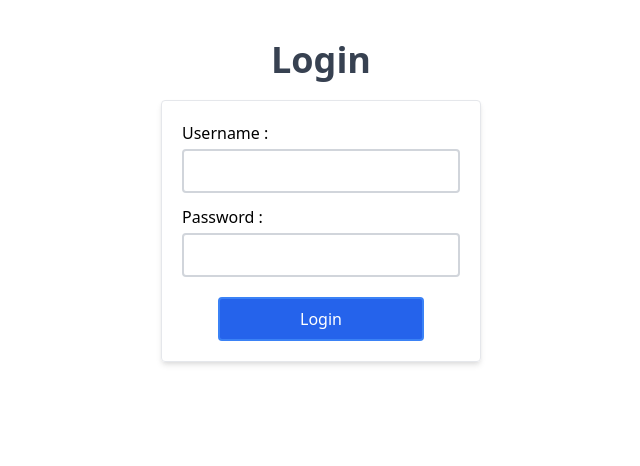
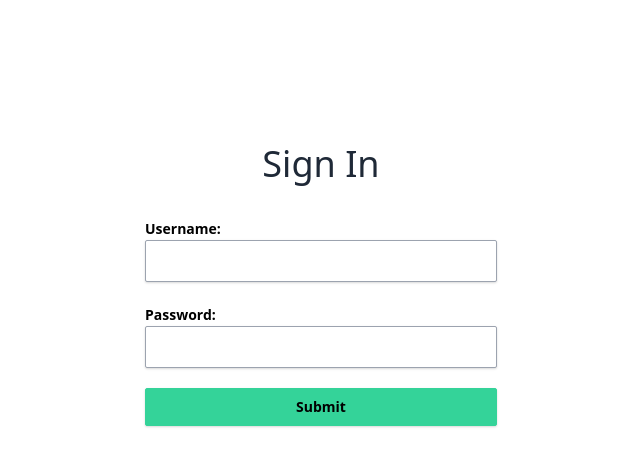
Before and after one commit to Ebenezeroffei/tuts, a React (Create React App) app: page / in a window 1280 px wide. Before the commit this address led to /login/. Shown: the top 466 px of the page, without its empty margins (319-959 px from the left). Built offline with nearby package versions, Linux system fonts and the light colour scheme.

Commit message:
Started working on DogApi wrapper. Thank God.

```diff
--- a/src/App.js
+++ b/src/App.js
@@ -1,6 +1,7 @@
 import React from 'react'
-import Router from './components/Router';
+// import Router from './components/Router';
 // import {Users} from './components/Practices';
+import {DogBreeds} from './components/DogBreeds';
 // import TemperatureCalculator from './components/TemperatureCalculator/';
 // import Quiz from './components/Quiz';
 // import Todos from './components/Todos';
@@ -11,7 +12,7 @@ const App = () => {
 
     return (
         <>
-            <Router/>
+            <DogBreeds/>
         </>
     );
 }
--- /dev/null
+++ b/src/components/DogBreeds/Login.js
@@ -0,0 +1,32 @@
+import React, { useContext } from 'react';
+import { AppContext } from '.';
+
+
+const TextInput = ({labelText, value,name,obscureText,handleLoginValueInput}) => {
+    return (
+        <div>
+            <section className='mb-5'>
+                    <label htmlFor="name" className='text-sm font-semibold'>{labelText}:</label>
+                    <input onChange={handleLoginValueInput} name={name} type= {obscureText ? "password": "text" } className='border border-gray-400 rounded-sm w-full outline-none p-2 shadow focus:border-blue-400' value={value} />
+                </section>
+        </div>
+    )
+}
+
+const Login = () => {
+    const {handleLoginValueInput,setUserDetails,userDetails,signIn} = useContext(AppContext);
+    const {username,password} =  userDetails;
+
+    return (
+        <>
+            <main className='max-w-sm p-4 my-32 mx-auto'>
+                <p className='text-center text-4xl text-gray-800 mb-8'>Sign In</p>
+                <TextInput labelText={"Username"} handleLoginValueInput={(e) => handleLoginValueInput(e,setUserDetails)} obscureText={false} name='username' value={username}/>
+                <TextInput labelText={"Password"} handleLoginValueInput={(e) => handleLoginValueInput(e,setUserDetails)} obscureText={true} name='password' value={password}/>
+                <button onClick={() => signIn(username,password)} className='w-full bg-green-400 py-2 rounded-sm font-semibold text-sm border border-green-400 shadow transition-all duration-200 hover:bg-green-500 hover:text-white'>Submit</button>
+            </main>
+        </>
+    );
+}
+
+export default Login;
--- /dev/null
+++ b/src/components/DogBreeds/index.js
@@ -0,0 +1,28 @@
+import React,{useState} from 'react'
+import { BrowserRouter, Routes,Route } from 'react-router-dom';
+import Login from './Login';
+import appContextValues from './utils';
+
+
+const AppContext = React.createContext();
+const DogBreeds = () => {
+    const [userDetails,setUserDetils] = useState({
+        username: '',
+        password: '',
+    });
+
+    appContextValues['userDetails'] = userDetails;
+    appContextValues['setUserDetails'] = setUserDetils;
+
+    return (
+        <AppContext.Provider value={appContextValues}>
+            <BrowserRouter>
+                <Routes>
+                    <Route path='/' element={<Login/>}></Route>
+                </Routes>
+            </BrowserRouter>
+        </AppContext.Provider>
+    );
+}
+
+export {DogBreeds,AppContext};
--- /dev/null
+++ b/src/components/DogBreeds/utils.js
@@ -0,0 +1,22 @@
+const handleLoginValueInput = (e,setUserDetils) => {
+    const {name,value} = e.target;
+    setUserDetils((prevUserDetails) => {
+        return {
+            ...prevUserDetails,
+            [name]: value,
+        };
+    });
+}
+
+const signIn = (username,password) => {
+    console.log(username);
+    console.log(password);
+}
+
+const appContextValues = {
+    handleLoginValueInput,
+    signIn,
+}
+
+
+export default appContextValues;
--- a/src/components/Router/ProtectedRoute.js
+++ b/src/components/Router/ProtectedRoute.js
@@ -2,7 +2,6 @@ import React from 'react'
 import { Navigate,useNavigate } from 'react-router-dom';
 
 const ProtectedRoute = ({children,isLoggedIn}) => {
-    const navigate = useNavigate();
     return isLoggedIn ? children : <Navigate to='/login/'/>;
 }
 
--- a/src/components/Router/index.js
+++ b/src/components/Router/index.js
@@ -15,7 +15,6 @@ import Logout from './Logout';
 
 
 const Router = () => {
-
     const [isLoggedIn,setIsLoggedIn] = useState(false);
     const [user,setUser] = useState({
         username: '',
```
